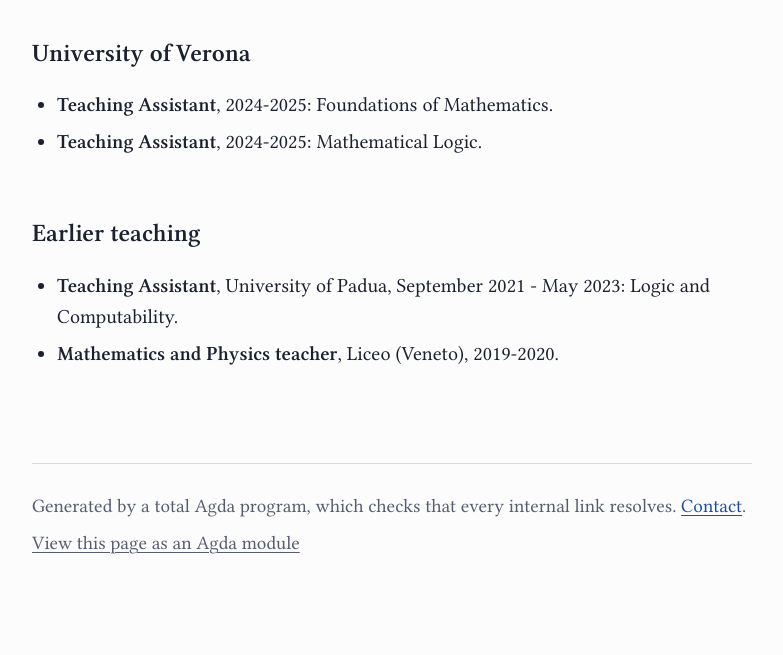
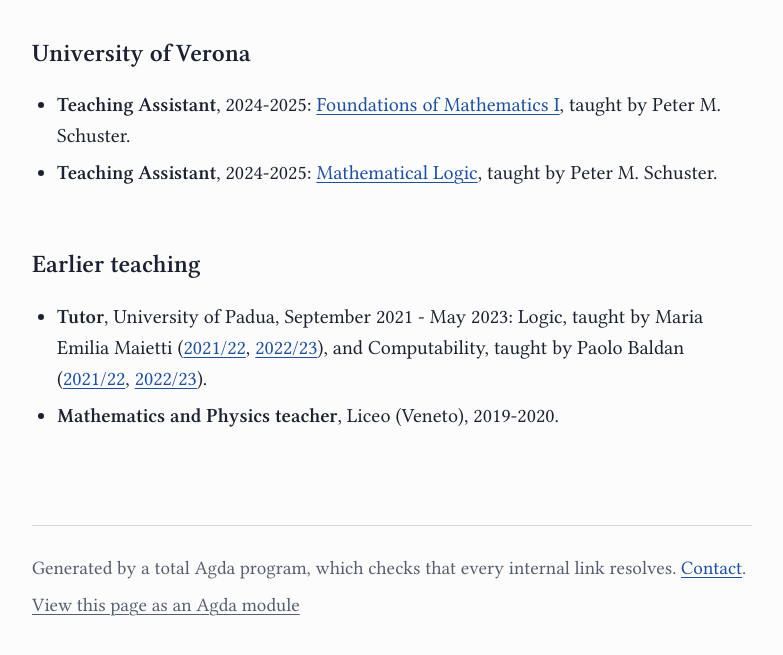
Before and after one commit to eapiova/eapiova.github.io, a plain HTML site: page teaching.html in a window 1280 px wide. Shown: the part 267-922 px from the top of the page, without its empty margins (323-1106 px from the left). Before the commit the page ends 894 px from the top, so only its background shows below. Drawn offline with Linux system fonts and the light colour scheme.

Commit message:
Publish academic site

```diff
--- a/teaching.html
+++ b/teaching.html
@@ -38,12 +38,12 @@
     </header>
     <h2 id="university-of-verona">University of Verona</h2>
     <ul>
-    <li><strong>Teaching Assistant</strong>, 2024-2025: Foundations of Mathematics.</li>
-    <li><strong>Teaching Assistant</strong>, 2024-2025: Mathematical Logic.</li>
+    <li><strong>Teaching Assistant</strong>, 2024-2025: <a href="https://www.corsi.univr.it/?ent=cs&amp;id=418&amp;menu=studiare&amp;tab=insegnamenti&amp;aa=2024/2025&amp;codiceCs=S20&amp;codins=4S02752&amp;discr=&amp;discrCd=&amp;lang=en">Foundations of Mathematics I</a>, taught by Peter M. Schuster.</li>
+    <li><strong>Teaching Assistant</strong>, 2024-2025: <a href="https://www.corsi.univr.it/?ent=cs&amp;id=389&amp;menu=studiare&amp;tab=insegnamenti&amp;aa=2024/2025&amp;codiceCs=S72&amp;codins=4S001096&amp;discr=&amp;discrCd=&amp;lang=en">Mathematical Logic</a>, taught by Peter M. Schuster.</li>
     </ul>
     <h2 id="earlier-teaching">Earlier teaching</h2>
     <ul>
-    <li><strong>Teaching Assistant</strong>, University of Padua, September 2021 - May 2023: Logic and Computability.</li>
+    <li><strong>Tutor</strong>, University of Padua, September 2021 - May 2023: Logic, taught by Maria Emilia Maietti (<a href="https://www.math.unipd.it/~maietti/lez22.html">2021/22</a>, <a href="https://www.math.unipd.it/~maietti/lez23.html">2022/23</a>), and Computability, taught by Paolo Baldan (<a href="https://web.archive.org/web/20220523022657/http://www.math.unipd.it/~baldan/Computability/">2021/22</a>, <a href="https://web.archive.org/web/20230206040340/http://www.math.unipd.it/~baldan/Computability/">2022/23</a>).</li>
     <li><strong>Mathematics and Physics teacher</strong>, Liceo (Veneto), 2019-2020.</li>
     </ul>
   </main>
```
Also changed, not shown: agda/cv.html (+2 -2 lines), agda/teaching.html (+3 -3 lines), cv.html (+2 -2 lines).
